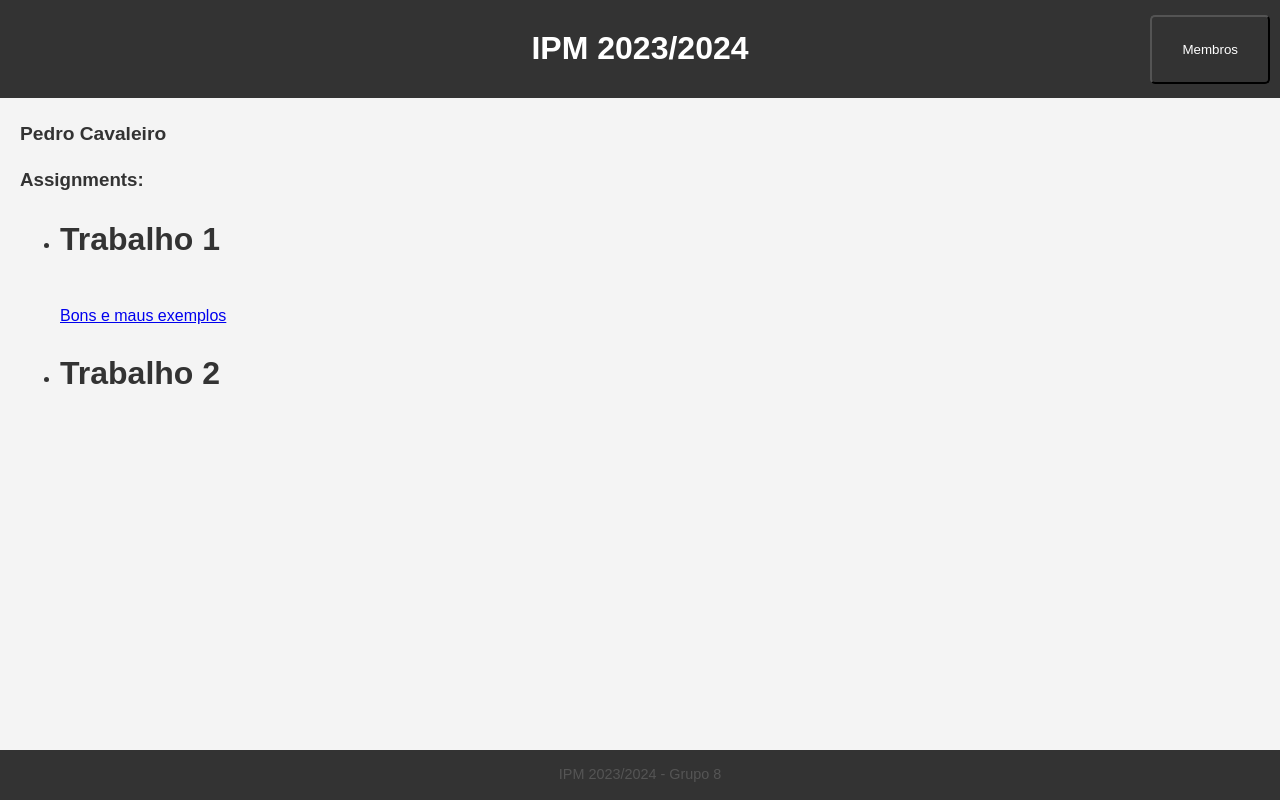
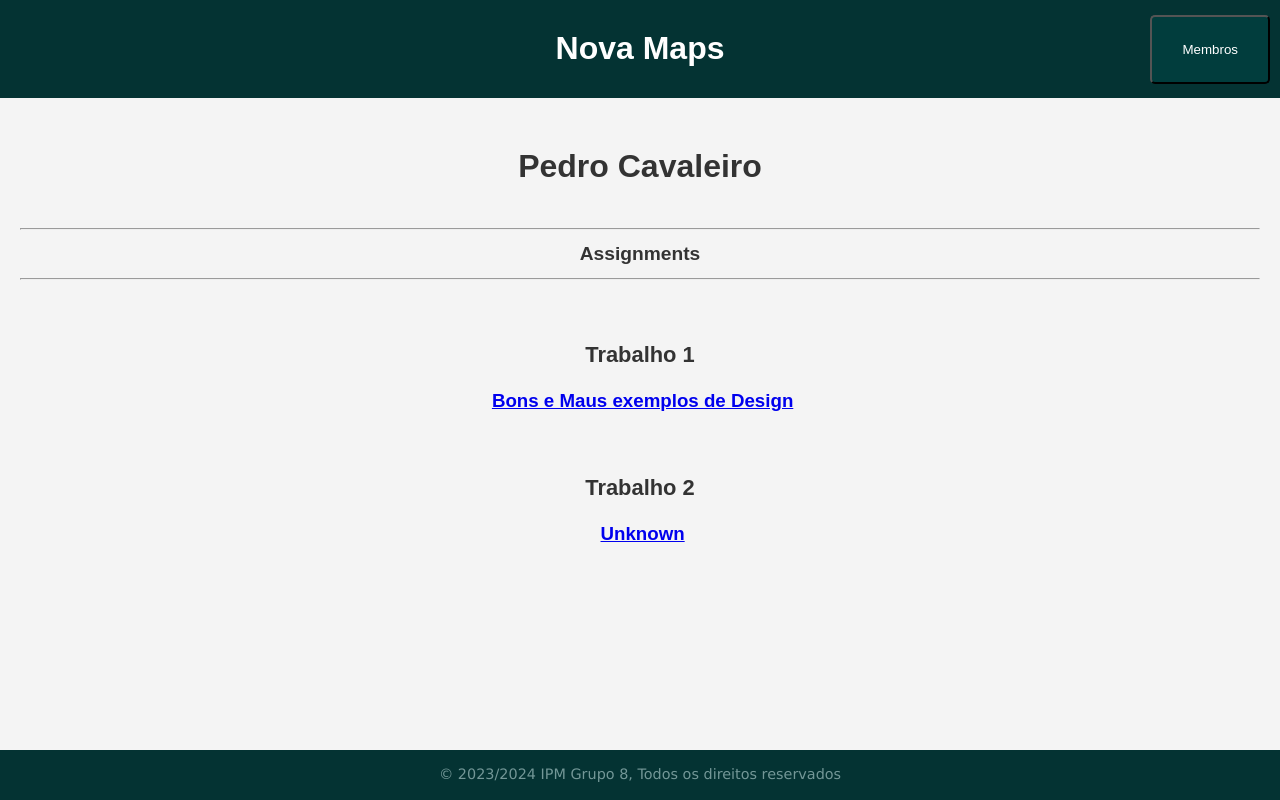
Before and after one commit to JHGarciaXD/IPM2023.github.io, a React (Create React App) app in the folder Website/: page /pedro-cavaleiro in a window 1280 px wide. Built offline with nearby package versions, Linux system fonts and the light colour scheme.

Commit message:
Interface Improvement & Assignment addition
Main page interface major changes.
Added my Assignment page.

```diff
--- a/Website/src/App.css
+++ b/Website/src/App.css
@@ -88,7 +88,7 @@ footer {
   position: absolute;
   top: 15px;
   right: 10px;
-  background-color: #333;
+  background-color: rgb(1, 61, 61);
   color: white;
   padding: 25px 30px;
   /* Increase padding for a bigger button */
@@ -103,7 +103,7 @@ footer {
 
 
 .membros-button:hover {
-  background-color: #444;
+  background-color: rgb(0, 87, 87);
 }
 
 /* Updated styles for the GroupMembers component */
@@ -121,12 +121,14 @@ header h1 a {
 
 .member-item {
   background-color: #f9f9f9;
-  padding: 8px;
-  margin: 10px 0;
-  border: 1px solid #ddd;
-  border-radius: 5px;
+  max-width: 1000px;
+  padding: 10px;
+  margin: 25px 0;
+  border: 2px solid #ddd;
+  border-radius: 15px;
   box-shadow: 0 2px 4px rgba(0, 0, 0, 0.1);
   transition: transform 0.2s ease;
+  list-style-type: none;
   /* Added a transition effect */
 }
 
@@ -210,6 +212,34 @@ p {
   margin: 5px 0;
 }
 
+.header-bunitu {
+  background-color: rgb(4, 51, 51);
+}
+
+.group-h3 {
+  color: rgb(7, 72, 72);
+  font-size: larger;
+  font-family: Verdana, Geneva, Tahoma, sans-serif;
+}
+
+.student-name {
+  color: rgb(0, 87, 87);
+  font-size: x-large;
+  font-family: Verdana, Geneva, Tahoma, sans-serif;
+}
+
+.student-no {
+  color: darkcyan;
+  font-family: Verdana;
+  font-weight: 550;
+}
+
+.footer-text {
+  color:rgb(115, 151, 151);
+  font-family: Verdana, Geneva, Tahoma, sans-serif;
+  font-weight: 500;
+}
+
 @keyframes App-logo-spin {
   from {
     transform: rotate(0deg);
--- a/Website/src/App.js
+++ b/Website/src/App.js
@@ -5,6 +5,8 @@ import FranciscoPage from './membros/FranciscoPage';
 import JoaoPage from './membros/JoaoPage';
 import LucasPage from './membros/LucasPage';
 import PedroPage from './membros/PedroPage';
+
+import PedroT1 from './trabalhos/Pedro-T1.js';
 
 const members = [
   {
@@ -28,15 +30,18 @@ const members = [
 function GroupMembers() {
   return (
     <section className="group-members">
-      <h2>Projeto realizado por:</h2>
-      <ul>
+      <center>
+        <h3 className='group-h3'>Membros da Equipa</h3>
+
         {members.map((member, index) => (
           <li key={index} className="member-item">
-            <p style={{ fontSize: '1.5em' }}>{member.name}</p>
-            <p>Aluno nº: {member.studentNo}</p>
+            <center>
+            <p className='student-name'>{member.name}</p>
+            <p className='student-no'>Aluno nº: {member.studentNo}</p>
+            </center>
           </li>
         ))}
-      </ul>
+      </center>
     </section>
   );
 }
@@ -77,9 +82,10 @@ function App() {
   return (
     <div className="App">
       <Router>
-        <header>
+        <header className='header-bunitu'>
           <h1>
-            <Link to="/">IPM 2023/2024</Link>
+            {/* Antes dizia IPM 2023/2024 */}
+            <Link to="/">Nova Maps</Link>
           </h1>
           <button className="membros-button" onClick={toggleGroupNames}>
             Membros
@@ -89,7 +95,7 @@ function App() {
           <div className="main-content">
             {showGroupNames && (
               <div className={`group-names ${showGroupNames ? 'active' : ''}`}>
-                <ul>
+
                   {members.map((member, index) => (
                     <li key={index} className="group-member">
                       <Link to={`/${member.name.toLowerCase().replace(' ', '-')}` && `/${removeAccents(member.name)}`}>
@@ -98,7 +104,7 @@ function App() {
                     </li>
                   ))}
 
-                </ul>
+
               </div>
             )}
             <Switch>
@@ -106,6 +112,7 @@ function App() {
               <Route path="/joao-garcia" component={JoaoPage} />
               <Route path="/lucas-oliveira" component={LucasPage} />
               <Route path="/pedro-cavaleiro" component={PedroPage} />
+              <Route path="/pedro-t1" component={PedroT1} />
               <Route path="/">
                 {showGroupNames && (
                   <div className={`group-names ${showGroupNames ? 'active' : ''}`}>
@@ -121,7 +128,8 @@ function App() {
                   </div>
                 )}
                 <GroupMembers />
-                <h4>Projeto NOVA MAPS</h4>
+                <center>
+                  <h4>Projeto NOVA MAPS</h4>
                 <p>
                   Our project aims to address the challenge of efficiently navigating the vast and complex campus of the Faculty of Science and Technology (FCT). Students and staff often face difficulties finding specific locations, classrooms, or important facilities, leading to wasted time and frustration. They require a user-friendly solution to simplify campus navigation.
                 </p>
@@ -141,14 +149,15 @@ function App() {
                 >
                   Entrega1
                 </a>
+                </center>
                 {/* Rest of your content */}
               </Route>
             </Switch>
           </div>
         </main>
       </Router>
-      <footer>
-        <p>IPM 2023/2024 - Grupo 8</p>
+      <footer className='header-bunitu'>
+        <p className='footer-text'>© 2023/2024 IPM Grupo 8, Todos os direitos reservados </p>
       </footer>
     </div>
   );
--- a/Website/src/membros/PedroPage.js
+++ b/Website/src/membros/PedroPage.js
@@ -1,36 +1,39 @@
 import React from 'react';
+import { Link, Switch, Route } from 'react-router-dom';
 
 const PedroPage = () => {
   const name = 'Pedro Cavaleiro';
   const assignments = [
     {
       title: 'Trabalho 1',
-            link: 'https://drive.google.com/file/d/1vuvf82eu3KfRz7UjCBlXAt0Th7-y0os-/view?usp=drive_link'
+      name: 'Bons e Maus exemplos de Design',
+      link: '/pedro-t1', // Use the correct relative path
     },
     {
       title: 'Trabalho 2',
-            link: '',
+      name: 'Unknown',
+      link: '#',
     },
     // Add more assignments here
   ];
 
   return (
     <div>
-            <h2>{name}</h2>
-            <h3>Assignments:</h3>
-            <ul>
+      <center>
+        <h4>{name}</h4>
+        <hr />
+        <h2>Assignments</h2>
+        <hr />
         {assignments.map((assignment, index) => (
-                    <li key={index}>
-                        <h4>{assignment.title}</h4>
-                        <p>{assignment.description}</p>
-                        {assignment.link && (
-                            <a href={assignment.link} target="_blank" rel="noopener noreferrer">
-                                Bons e maus exemplos
-                            </a>
-                        )}
-                    </li>
+          <h3 key={index}>
+            &nbsp;
+            <h3>{assignment.title}</h3>
+            &nbsp;
+            <Link to={assignment.link}>{assignment.name}</Link>
+          </h3>
         ))}
-            </ul>
+      </center>
+
     </div>
   );
 };
--- /dev/null
+++ b/Website/src/trabalhos/Pedro-T1.js
@@ -0,0 +1,74 @@
+import React, { Component } from 'react';
+
+const PedroT1 = () => {
+    const preStyle = {
+        whiteSpace: 'pre-line'
+    };
+    const text = `
+    Good Design vs Bad Design
+
+    Good Design
+
+    iOS 4 (Software de fábrica Iphone 4)
+
+    Objectivo da Interface ?
+
+    O iOS 4 tinha em mente um objectivo claro, ser o mais fácil possível de usar.
+    Para tal efeito a interface era incrivelmente simples, baseando-se apenas em pequenos ícones com designs modernos e minimalistas.
+
+    Bons e Maus aspetos ?
+
+    Uma das grandes vantagens do iOS 4 face aos sistemas operativos (mobile) da época era o facto de ter um uso intuitivo.
+    Por exemplo no android a organização era muito mais complicada por ter mais funcionalidades (que por vezes não eram necessárias) dificultando a utilização (User Experience pior).
+    Exemplo Android : https://images.anandtech.com/doci/4059/NS-HomePage.png
+    No exemplo acima é visível que o Android tinha muito mais ícones e funcionalidades visíveis, o que se poderia tornar confuso para um utilizador
+    que não esteja acostumado a utilizar smartphones (na época era muito comum tendo em conta que em 2010 os smartphones começaram a ganhar uma maior
+    taxa de adesão a nível global).
+    Exemplo IOS : https://www.cultofmac.com/wp-content/uploads/2010/06/springboardOS4.jpg
+    No exemplo apresentado para o IOS, facilmente se consegue perceber que mesmo existindo mais aplicações instaladas que existe uma maior organização.
+    Para além da organização, o facto de os dispositivos IOS utilizarem o botão físico para aceder a outros menus conferiu ao IOS 4 um uso mais intuitivo
+    (Nos dispositivos android os botões de voltar atrás e de acesso a outros menus estão quase sempre incorporados no Sistema Operativo).
+
+    Porque é boa ? Porque é má ?
+
+    Tendo em conta que todos os sistemas operativos mobile ganharam uma grande parte da sua adesão no começo (2010~2012), era muito importante causar uma boa impressão. Assim, a intuitividade que existe no IOS4 conferiu à Apple um lugar no topo da indústria mobile, uma vez que na época era difícil encontrar um smartphone que fosse fácil de utilizar (que não obriga-se o utilizador a perder meses a tentar perceber os aspetos mais importantes da interface), assim esse mesmo aspeto tornou-se um dos pontos fortes do IOS4.
+    No entanto, apesar do IOS4 ter definido muitos padrões de utilização, por exemplo, quais as funcionalidades visíveis, como é que a organização deve ser feita, design gráfico, etc. Considero que a forma como as aplicações são apagadas poderia ser diferente.
+    Esta funcionalidade foi desde sempre um pouco obscura, do ponto de vista de utilização, porque obrigava quase sempre os utilizadores a perguntarem a alguém que utiliza-se iphone ou até mesmo a pesquisar na internet como é que o processo poderia ser efetuado.
+
+    O que poderia melhorar nos casos maus ? Porque foi desenhada assim ?
+
+    Para melhorar o sistema que permite apagar aplicações deveria existir algo semelhante ao Windows, ou seja, um ícone de um contentor em que se poderia apenas arrastar as aplicações indesejadas para lá, tornando-se a interface mais intuitiva e interativa (melhoraria a UX).
+    O motivo pela qual este sistema foi concebido desta forma acaba por ser pouco óbvio, mas diria que está diretamente relacionado com o facto de que na época a Apple queria dar o máximo de uso ao único botão físico que existia no iphone, de forma a torná-lo distinguível de todos os outros smartphones da época.
+
+    Bad Design
+
+    Microsoft Windows Phone 8 (Software Nokia Lumia 520)
+
+    Objectivos da interface ?
+
+    O OS Microsoft Windows Phone (neste caso 8) queria conferir aos utilizadores uma experiencia de utilização semelhante à do Windows, no entanto num ambiente mobile.
+    Outro objectivo da interface deste OS seria tornar a UX (user experience) mais direta, derivando deste mesmo facto o menu principal inundado de ícones.
+
+    Bons e Maus aspetos ?
+
+    Apesar de ser um pouco confusa, a interface acaba por ser bastante moderna conferindo várias funcionalidades que até então não existiam em mais nenhum sistema operativo.
+    Relativamente aos maus aspetos, como dito anteriormente a interface tenta adaptar-se a um tema mais moderno. No entanto acaba por ter demasiados atalhos no menu principal, tornando o Sistema operativo confuso e pouco organizado.
+    Ainda se pode referir que na época em que este OS foi lançado que já existia um certo padrão nas interfaces Sistemas operativos o que, contribuiu para que a interface se torna-se ainda mais confusa.
+
+    Porque é boa ? Porque é má ?
+
+    O ponto forte da interface é o acesso direto às aplicações o que, no caso dos utilizadores que se adaptam com mais facilidade a interfaces mais complexas, acaba por permitir uma maior velocidade na execução de quaisquer tarefas no dispositivo.
+    O ponto fraco da interface acaba por ser a curva de aprendizagem descomunal. Esta curva de aprendizagem torna a User Experience exponencialmente pior, sendo um ponto crítico para este sistema operativo (que acabou por ser recentemente descontinuado).
+
+    O que poderia melhorar nos casos maus ? Porque foi desenhada assim ?
+
+    A meu ver, a solução ideal para este OS seria tentar criar algo mais semelhante ao design do Android, em que existe um menu principal com um limite de aplicações e que permita a criação de várias páginas que precisam apenas de um "scroll" para que se possa aceder às mesmas.`;
+
+    return (
+    <div>
+        <center><h1> Trabalho 1 </h1>
+        <pre style={preStyle}><h3>{text}</h3></pre></center>
+    </div>);
+};
+
+export default PedroT1;
```
Lines whose indentation alone changed are shown as unchanged.
